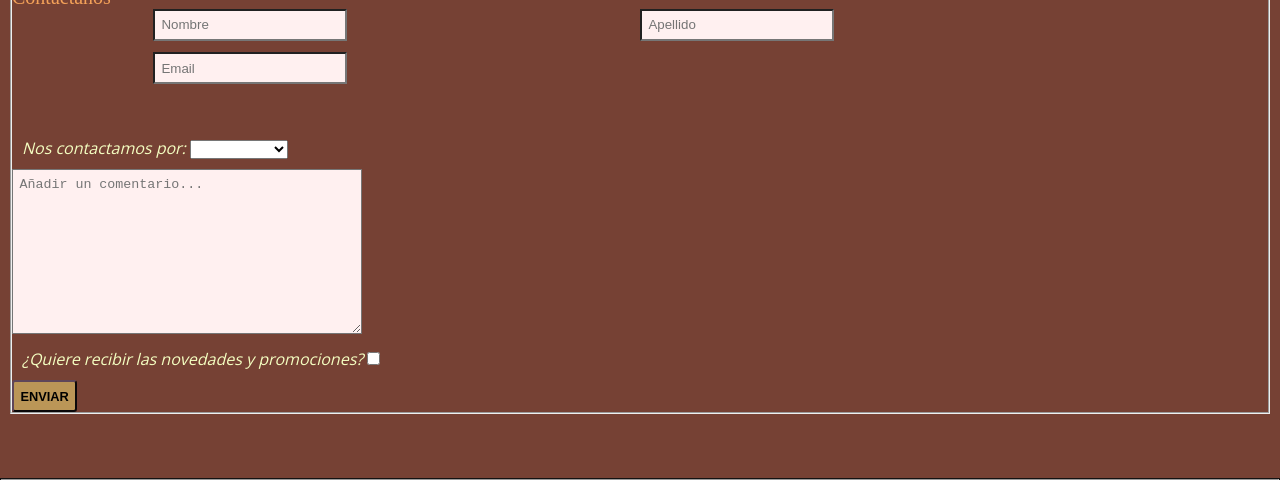
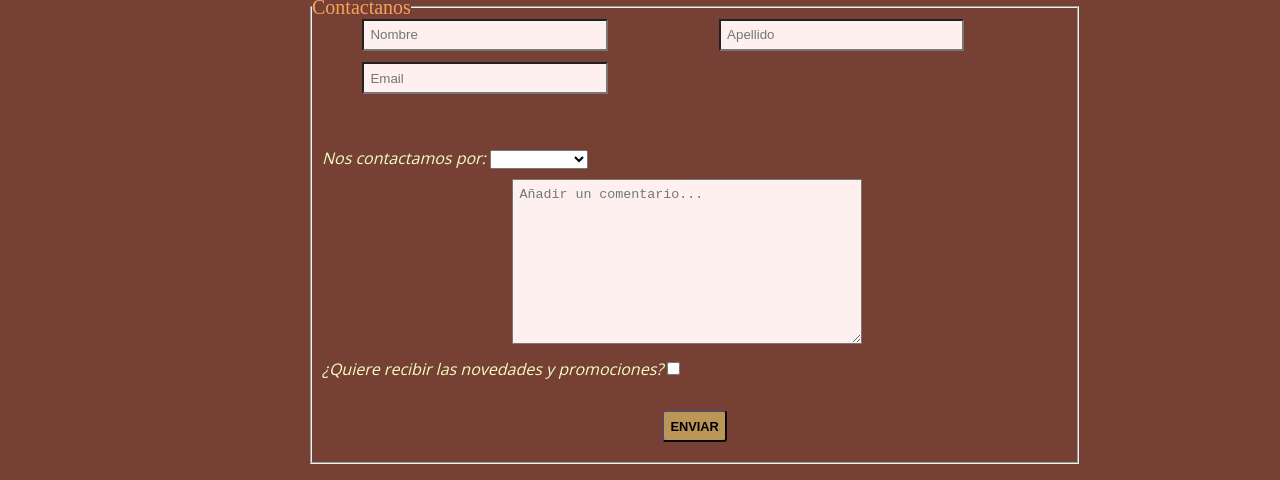
Before and after one commit to Jessfernandez2021/centralperkcafe, a website: page Secciones/Contacto.html in a window 1280 px wide. Shown: the part 187-667 px from the top of the page. Drawn offline with nearby package versions, Linux system fonts and the light colour scheme; a web font is replaced by a local one.

Commit message:
modificaciones de tabla

```diff
--- a/scss/_body.scss
+++ b/scss/_body.scss
@@ -260,8 +260,8 @@ label {
     color: #ddb967;
 }
 
-fieldset{
-
+fieldset {
+    margin: 10px 300px;
 }
 
 .contacto {
@@ -279,23 +279,23 @@ fieldset{
 .contacto #nombre {
     grid-row: 1/2;
     grid-column: 1/2;
-    margin: auto;
+    margin: auto 50px;
 }
 .contacto #apellido {
     grid-row: 1/2;
     grid-column: 2/2;
-    margin: auto;
+    margin: auto 50px;
 }
 
 .contacto #correo {
     grid-row: 2/3;
     grid-column: 1/2;
-    margin: auto;
+    margin: auto 50px;
 }
 .contacto textarea {
     grid-row: 1/4;
     grid-column: 2/3;
-    margin: auto;
+    margin: auto 200px;
 }
 .contacto button {
     grid-row: 3/4;
@@ -310,6 +310,7 @@ fieldset{
     cursor: pointer;
     font-weight: 700;
     font-size: 0.8rem;
+    margin: 20px 350px;
 }
 .button:hover {
     border-color: white;
```
Also changed, not shown: css/Estilos.css.
